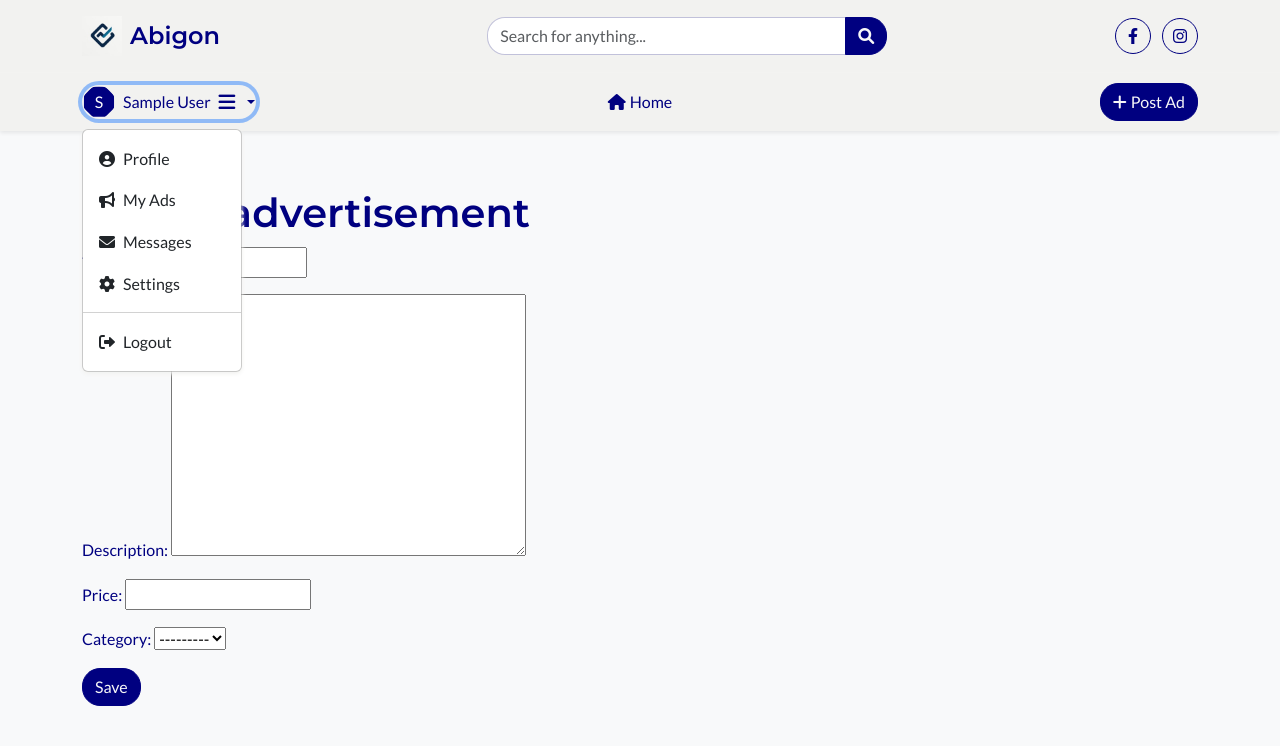
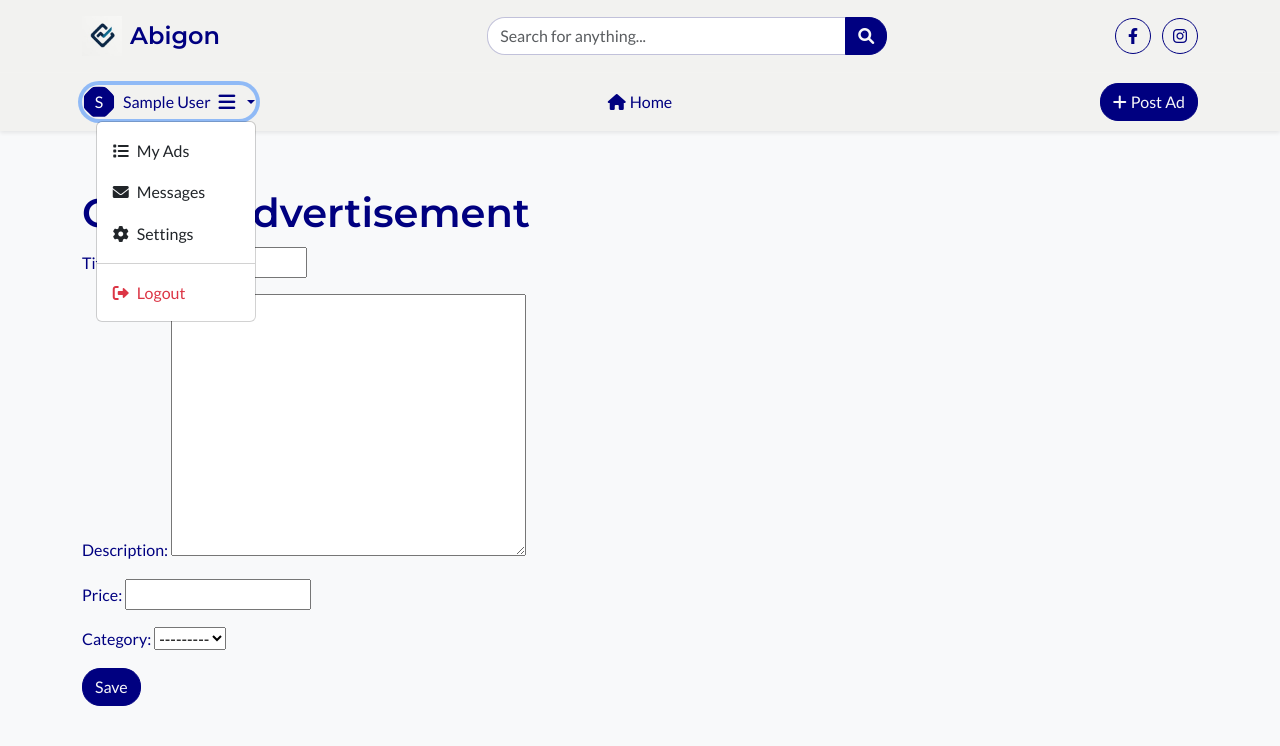
Before and after one commit to dsergy/abigon, a Django app: page /create/ in a window 1280 px wide, after a click that opens the changed part. Shown: the top 746 px of the page. Run offline with Django 5.2, Linux system fonts and the light colour scheme; the visitor is signed in with stand-in values (Sample User, id 1); data that the repository does not hold is empty; some libraries are stand-ins or nearby versions.

Commit message:
Update header menu: remove Profile item and make Logout button red

```diff
--- a/templates/includes/header.html
+++ b/templates/includes/header.html
@@ -168,11 +168,9 @@
                                         <i class="fas fa-bars ms-2"></i>
                                     </div>
                                 </button>
-                                <ul class="dropdown-menu shadow-sm mt-2">
-                                    <li><a class="dropdown-item py-2" href="{% url 'accounts:profile' %}">
-                                            <i class="fas fa-user-circle me-2"></i>Profile</a></li>
+                                <ul class="dropdown-menu dropdown-menu-end">
                                     <li><a class="dropdown-item py-2" href="{% url 'accounts:profile_section' 'ads' %}">
-                                            <i class="fas fa-bullhorn me-2"></i>My Ads</a></li>
+                                            <i class="fas fa-list me-2"></i>My Ads</a></li>
                                     <li><a class="dropdown-item py-2"
                                             href="{% url 'accounts:profile_section' 'messages' %}">
                                             <i class="fas fa-envelope me-2"></i>Messages</a></li>
@@ -182,7 +180,7 @@
                                     <li>
                                         <hr class="dropdown-divider">
                                     </li>
-                                    <li><a class="dropdown-item py-2" href="{% url 'accounts:logout' %}">
+                                    <li><a class="dropdown-item py-2 text-danger" href="{% url 'accounts:logout' %}">
                                             <i class="fas fa-sign-out-alt me-2"></i>Logout</a></li>
                                 </ul>
                             </div>
```
